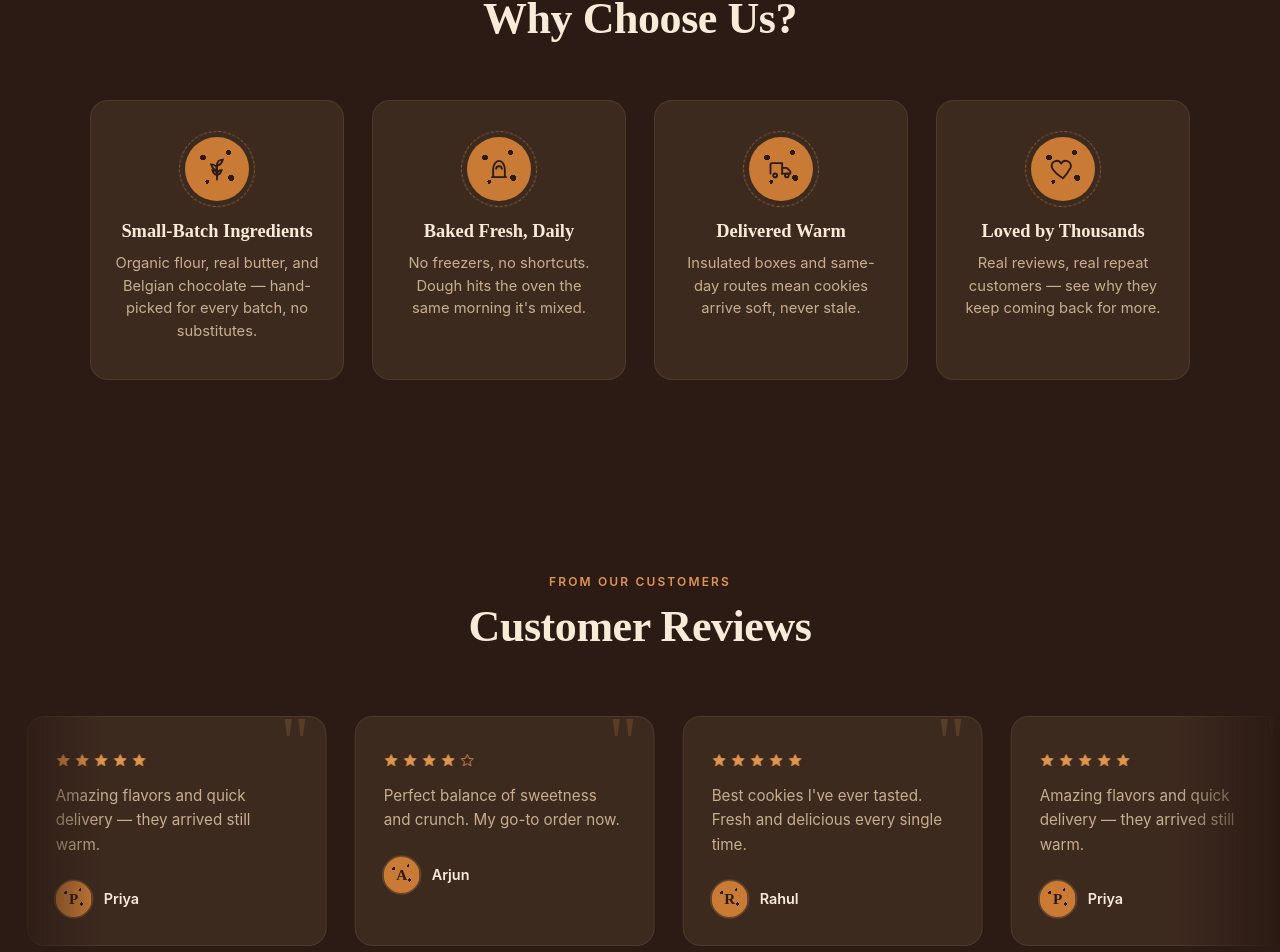
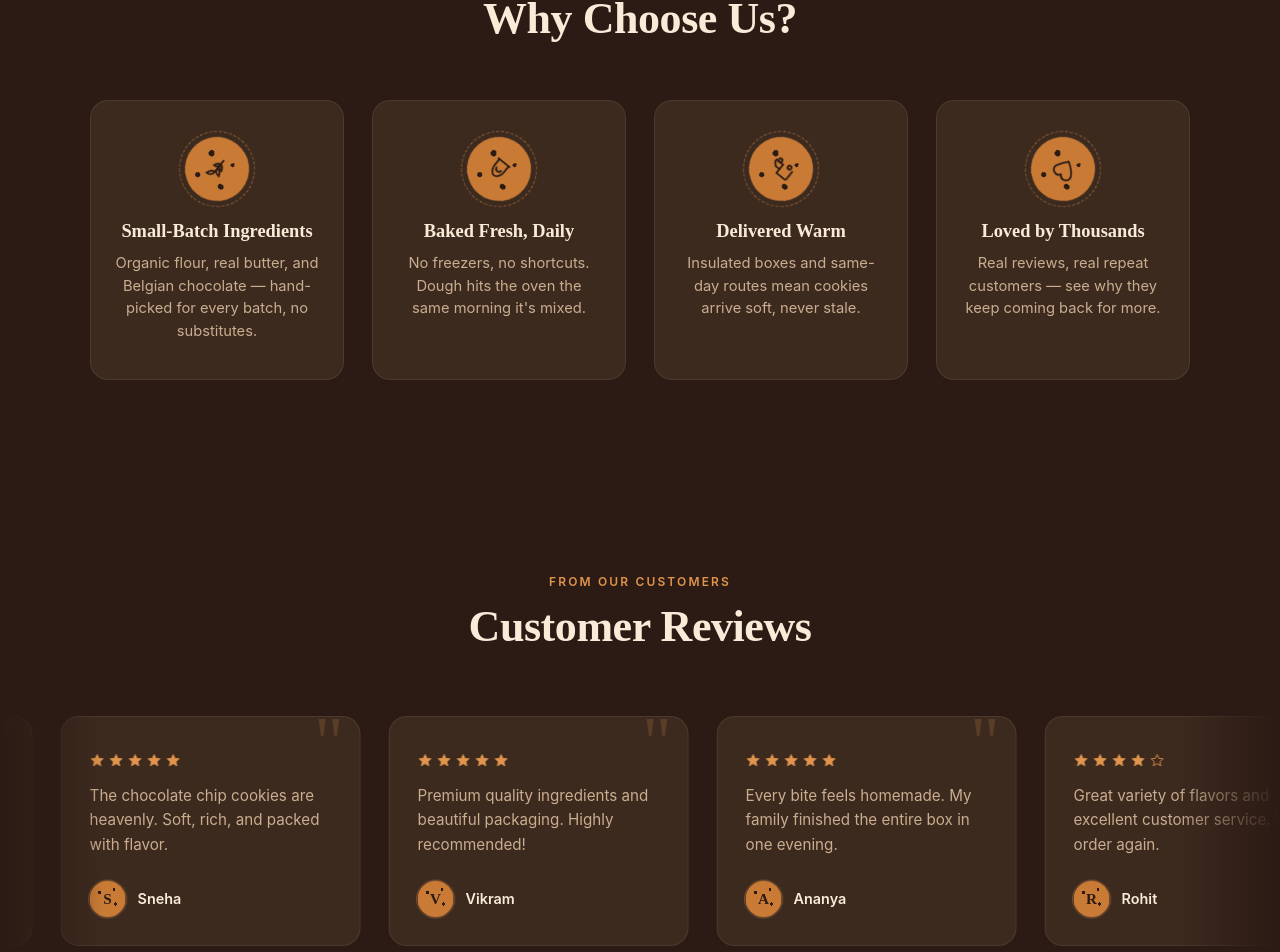
Before and after one commit to balayeshwanth888/The-Gilded-Crumb, a React (Vite) app: page / in a window 1280 px wide. Shown: the part 1564-2516 px from the top of the page. Built offline with nearby package versions, Linux system fonts and the light colour scheme.

Commit message:
Update code with recent changes

```diff
--- a/src/components/Reviews.jsx
+++ b/src/components/Reviews.jsx
@@ -21,6 +21,39 @@ const REVIEWS = [
     name: "Arjun",
     rating: 4,
     text: "Perfect balance of sweetness and crunch. My go-to order now.",
+  },
+
+  // New Reviews
+
+  {
+    id: "sneha",
+    name: "Sneha",
+    rating: 5,
+    text: "The chocolate chip cookies are heavenly. Soft, rich, and packed with flavor.",
+  },
+  {
+    id: "vikram",
+    name: "Vikram",
+    rating: 5,
+    text: "Premium quality ingredients and beautiful packaging. Highly recommended!",
+  },
+  {
+    id: "ananya",
+    name: "Ananya",
+    rating: 5,
+    text: "Every bite feels homemade. My family finished the entire box in one evening.",
+  },
+  {
+    id: "rohit",
+    name: "Rohit",
+    rating: 4,
+    text: "Great variety of flavors and excellent customer service. Will order again.",
+  },
+  {
+    id: "meera",
+    name: "Meera",
+    rating: 5,
+    text: "Absolutely delicious! The cookies arrived fresh and tasted like they came straight from the oven.",
   },
 ];
 
--- a/src/styles/features.css
+++ b/src/styles/features.css
@@ -133,22 +133,35 @@
   justify-content: center;
   color: var(--espresso);
   position: relative;
+
   background-color: var(--caramel-dark);
   background-image:
     radial-gradient(circle 3px at 28% 32%, var(--espresso) 99%, transparent 100%),
     radial-gradient(circle 2.5px at 68% 24%, var(--espresso) 99%, transparent 100%),
     radial-gradient(circle 3px at 72% 64%, var(--espresso) 99%, transparent 100%),
     radial-gradient(circle 2px at 35% 70%, var(--espresso) 99%, transparent 100%);
+
   opacity: 0;
-  transform: scale(0.4) rotate(-25deg);
+  transform: scale(0.4);
   transition:
     opacity 0.5s cubic-bezier(0.34, 1.56, 0.64, 1) 0.15s,
     transform 0.5s cubic-bezier(0.34, 1.56, 0.64, 1) 0.15s;
+
+  animation: cookie-rotate 10s linear infinite;
 }
 
 .feature-card.is-visible .feature-card__icon {
   opacity: 1;
-  transform: scale(1) rotate(0deg);
+  transform: scale(1);
+}
+
+@keyframes cookie-rotate {
+  from {
+    transform: scale(1) rotate(0deg);
+  }
+  to {
+    transform: scale(1) rotate(360deg);
+  }
 }
 
 /* Dashed ring: spins continuously, speeds up on hover */
```
